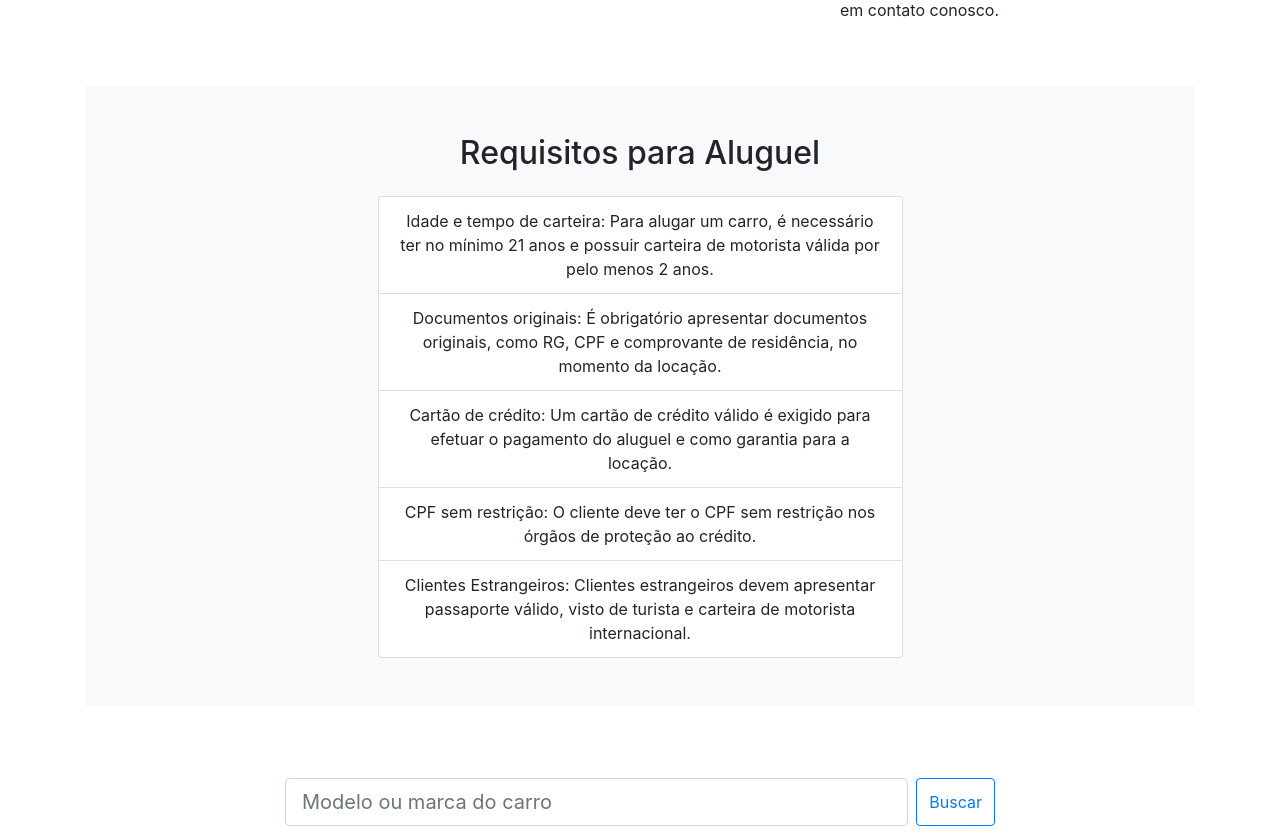
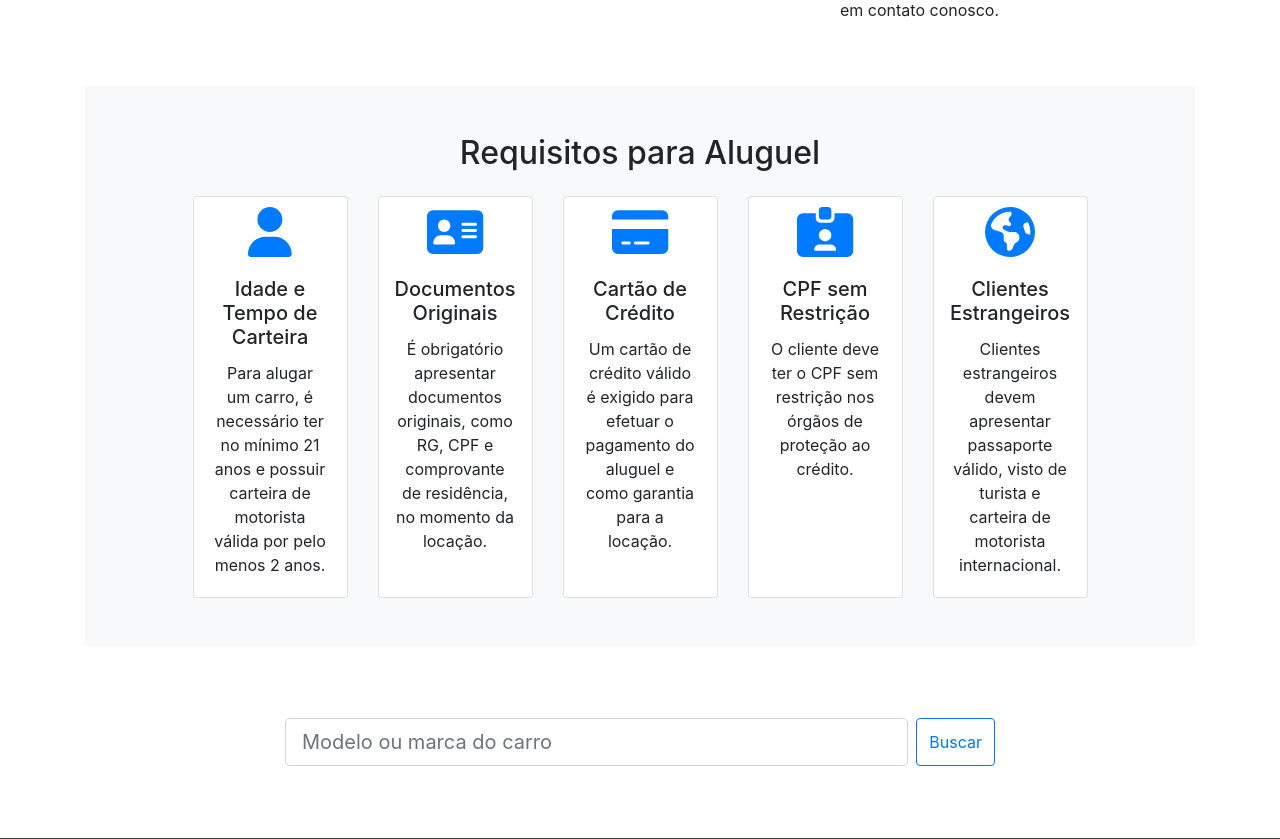
Before and after one commit to saviodev23/Projeto_Web1_Django, a Django app: page / in a window 1280 px wide. Shown: the part 616-1455 px from the top of the page. Run offline with Django 4.2, Linux system fonts and the light colour scheme; the visitor is signed in with stand-in values (Sample User, id 1); data that the repository does not hold is empty; some libraries are stand-ins or nearby versions.

Commit message:
falta add groups e permissoes

```diff
--- a/accounts/urls.py
+++ b/accounts/urls.py
@@ -1,9 +1,7 @@
-from .views import register, login_user, listar_notificacoes
+from .views import register, login_user
 from django.urls import path
 
 urlpatterns = [
     path('login/', login_user, name="logi"),
     path('register/', register, name='register'),
-    path('notificacoes/', listar_notificacoes, name='listar_notificacoes'),
-
 ]
--- a/automovel/views/views_carro.py
+++ b/automovel/views/views_carro.py
@@ -2,7 +2,7 @@ from django.shortcuts import render, redirect, get_object_or_404
 from automovel.forms import FormAddAutomovel
 from automovel.models import Automovel
 from locacao.models import Locacao
-
+from locacaoVeiculos.utils import group_required
 
 def ver_detalhes_carro(request, carro_id):
     if request.user.is_authenticated:
@@ -17,6 +17,7 @@ def ver_detalhes_carro(request, carro_id):
     else:
         return redirect('logi')
 
+@group_required("admin", "/client/login/") # [ 'grupo1', 'grupo2' ]
 def adicionar_carro(request):
     if request.user.is_authenticated:
         if request.method == 'POST':
--- a/locacao/views/views.py
+++ b/locacao/views/views.py
@@ -1,8 +1,11 @@
 from django.db.models import Q
 from django.shortcuts import render
 from automovel.models import Automovel
+from locacaoVeiculos.utils import create_groups
+
 
 def home(request):
+    create_groups()
     carros = Automovel.objects.all()
 
     search_query = request.GET.get('search')
--- a/locacao/views/views_cliente.py
+++ b/locacao/views/views_cliente.py
@@ -8,9 +8,9 @@ from locacao.models import Locacao
 
 def listar_reservas(request):
     if request.user.is_authenticated:
+        # Recupera as reservas feitas pelo cliente logado
         user_id = request.user.id
-        # Recupera as reservas feitas pelo cliente logado
-        reservas = Locacao.objects.filter(cliente=user_id).order_by('data_locacao')
+        reservas = Locacao.objects.filter(cliente=user_id).order_by('-data_locacao')
 
         context = {
             'reservas': reservas
--- a/locacaoVeiculos/urls.py
+++ b/locacaoVeiculos/urls.py
@@ -5,7 +5,7 @@ from django.conf.urls.static import static
 
 
 urlpatterns = [
-    path('client', include('accounts.urls')),
+    path('client/', include('accounts.urls')),
     path('admin/', admin.site.urls),
     path('', include('locacao.urls')),
     path('', include('automovel.urls')),
--- /dev/null
+++ b/locacaoVeiculos/utils.py
@@ -0,0 +1,40 @@
+from django.contrib.auth.decorators import user_passes_test
+from django.contrib.auth.models import Group
+from django.core.exceptions import PermissionDenied
+
+
+def group_required(groups, login_url=None, raise_exception=False):
+    """
+    Decorator for views that checks whether a user has a group permission,
+    redirecting to the log-in page if necessary.
+    If the raise_exception parameter is given, the PermissionDenied exception
+    is raised.
+    """
+
+    def check_perms(user):
+        if isinstance(groups, list):
+            group_names = groups
+        else:
+            group_names = [groups]
+
+        # First check if the user has the permission (even anon users)
+        if user.groups.filter(name__in=group_names).exists():
+            return True
+
+        # In case the 403 handler should be called, raise the exception
+        if raise_exception:
+            raise PermissionDenied
+
+        # As the last resort, show the login form
+        return False
+
+    return user_passes_test(check_perms, login_url=login_url)
+
+
+def create_groups():
+    if not Group.objects.exists():
+        groupAdmin = Group(name='admin')
+        groupAdmin.save()
+
+        groupAdmin = Group(name='cliente')
+        groupAdmin.save()
--- a/templates/assets/static/carro/detalhes.html
+++ b/templates/assets/static/carro/detalhes.html
@@ -25,7 +25,7 @@
       <p><strong>Valor de Locação:</strong> R$ {{ carros.valor_locacao }} dia</p>
       <a href="{% url 'fazer_reserva' carros.id %}" class="btn btn-primary">Fazer Reserva</a>
 	  <a href="/edit/automovel/{{ carros.id }}" class="btn btn-success">Editar Carro</a>
-	  <a href="/remove/automovel/{{ carros.id }}" class="btn btn-outline-danger">Deletar Carro</a>
+	  <a href="/remove/automovel/{{ carros.id }}" class="btn btn-danger">Deletar Carro</a>
 	  <a class="btn btn-secondary" href="{% url 'home' %}">Voltar</a>
     </div>
 {% else %}
@@ -44,7 +44,7 @@
 	        <p><strong>Ficará Disponivel em:</strong> {{ loc.data_devolucao }} as {{ loc.hora_devolucao }}</p>
 	    {% endfor %}
 	  <a href="/edit/automovel/{{ carros.id }}" class="btn btn-success">Editar Carro</a>
-	  <a href="/remove/automovel/{{ carros.id }}" class="btn btn-outline-danger">Deletar Carro</a>
+	  <a href="/remove/automovel/{{ carros.id }}" class="btn btn-danger">Deletar Carro</a>
 	  <a class="btn btn-secondary" href="{% url 'home' %}">Voltar</a>
     </div>
 {% endif %}
--- a/templates/assets/static/index.html
+++ b/templates/assets/static/index.html
@@ -33,14 +33,44 @@
   <div class="container text-center">
     <h2>Requisitos para Aluguel</h2>
     <div class="row mt-4">
-      <div class="col-md-6 offset-md-3">
-        <ul class="list-group">
-          <li class="list-group-item">Idade e tempo de carteira: Para alugar um carro, é necessário ter no mínimo 21 anos e possuir carteira de motorista válida por pelo menos 2 anos.</li>
-          <li class="list-group-item">Documentos originais: É obrigatório apresentar documentos originais, como RG, CPF e comprovante de residência, no momento da locação.</li>
-          <li class="list-group-item">Cartão de crédito: Um cartão de crédito válido é exigido para efetuar o pagamento do aluguel e como garantia para a locação.</li>
-          <li class="list-group-item">CPF sem restrição: O cliente deve ter o CPF sem restrição nos órgãos de proteção ao crédito.</li>
-          <li class="list-group-item">Clientes Estrangeiros: Clientes estrangeiros devem apresentar passaporte válido, visto de turista e carteira de motorista internacional.</li>
-        </ul>
+      <div class="col-md-10 offset-md-1">
+        <div class="card-deck d-flex flex-wrap justify-content-center">
+          <div class="card">
+            <i class="fa-solid fa-user icons"></i>
+            <div class="card-body">
+              <h5 class="card-title">Idade e Tempo de Carteira</h5>
+              <p class="card-text">Para alugar um carro, é necessário ter no mínimo 21 anos e possuir carteira de motorista válida por pelo menos 2 anos.</p>
+            </div>
+          </div>
+          <div class="card">
+           <i class="fa-solid fa-address-card icons"></i>
+            <div class="card-body">
+              <h5 class="card-title">Documentos Originais</h5>
+              <p class="card-text">É obrigatório apresentar documentos originais, como RG, CPF e comprovante de residência, no momento da locação.</p>
+            </div>
+          </div>
+          <div class="card">
+            <i class="fa-solid fa-credit-card icons"></i>
+            <div class="card-body">
+              <h5 class="card-title">Cartão de Crédito</h5>
+              <p class="card-text">Um cartão de crédito válido é exigido para efetuar o pagamento do aluguel e como garantia para a locação.</p>
+            </div>
+          </div>
+          <div class="card">
+            <i class="fa-solid fa-id-card-clip icons"></i>
+            <div class="card-body">
+              <h5 class="card-title">CPF sem Restrição</h5>
+              <p class="card-text">O cliente deve ter o CPF sem restrição nos órgãos de proteção ao crédito.</p>
+            </div>
+          </div>
+          <div class="card">
+            <i class="fa-solid fa-earth-americas icons"></i>
+            <div class="card-body">
+              <h5 class="card-title">Clientes Estrangeiros</h5>
+              <p class="card-text">Clientes estrangeiros devem apresentar passaporte válido, visto de turista e carteira de motorista internacional.</p>
+            </div>
+          </div>
+        </div>
       </div>
     </div>
   </div>
@@ -117,6 +147,15 @@
 {% endif %}
 
 <style>
+
+	.card{
+		justify-content: center;
+		align-items: center;
+	}
+	img{
+		max-width: 300px;
+		height: 200px;
+	}
 	.valor-locacao {
 	  background-color: #007bff;
 	  padding: 3px 3px;
@@ -130,10 +169,14 @@
       }
   }
 
-	img{
-		max-width: 300px;
-		height: 200px;
+	.icons{
+		margin-top: 10px;
+		max-width: 100px;
+		height: 50px;
+		color: #007bff;
 	}
+
+
 </style>
 
 {% endblock %}
--- a/templates/assets/static/locacao/carros_locados.html
+++ b/templates/assets/static/locacao/carros_locados.html
@@ -25,9 +25,9 @@
             <th>Hora de Locação</th>
             <th>Data de Devolução</th>
             <th>Hora de Devolução</th>
-            <th>KM Atual do Veículo</th>
-            <th>Limite de KM/dia</th>
-            <th>Valor de Locação (R$)</th>
+            <th>KM tual do Veículo</th>
+            <th>Limite de KM</th>
+            <th>Valor de Locação</th>
             <th>Status de Locação</th>
             <th>Cancelar Reserva</th>
           </tr>
--- a/templates/assets/static/locacao/crud/locar_carros.html
+++ b/templates/assets/static/locacao/crud/locar_carros.html
@@ -12,8 +12,8 @@
 
   <!-- Formulário de busca -->
   <form method="get" class="form-inline justify-content-center mt-4">
-    <div class="form-group">
-      <input type="text" name="search" class="form-control" placeholder="Cliente ou Chassi">
+    <div class="form-group col-md-8 offset-md-2">
+      <input type="text" name="search" class="form-control form-control-lg mr-sm-2 flex-grow-1" placeholder="Cliente ou Chassi">
     </div>
     <button type="submit" class="btn btn-primary ml-2">Buscar</button>
   </form>
--- a/templates/assets/static/navbar.html
+++ b/templates/assets/static/navbar.html
@@ -1,5 +1,3 @@
-<!-- Barra de navegação -->
-<!-- Barra de navegação -->
 <nav class="navbar navbar-expand-lg navbar-dark bg-dark">
   <a class="navbar-brand" href="{% url 'home' %}">RentCars</a>
   <button class="navbar-toggler" type="button" data-toggle="collapse" data-target="#navbarNav" aria-controls="navbarNav" aria-expanded="false" aria-label="Toggle navigation">
@@ -30,7 +28,6 @@
 	        <a class="nav-link dropdown-toggle" id="navbarDropdown" href="#" role="button" data-bs-toggle="dropdown" aria-expanded="false"><i class="fas fa-user fa-fw"></i></a>
 	        <ul class="dropdown-menu dropdown-menu-end" aria-labelledby="navbarDropdown">
 	            <li><a class="text-danger dropdown-item" href="">{{ user.username }}</a></li>
-		        <li><a class="dropdown-item" href="{% url 'listar_notificacoes' %}">Notificações</a></li>
 	            <li><a class="dropdown-item" href="{% url 'add_carro' %}">Adicionar Automovel</a></li>
 		        <li><a class="dropdown-item" href="{% url 'add_marca' %}">Adicionar Marca</a></li>
 		        <li><a class="dropdown-item" href="{% url 'add_modelo' %}">Adicionar Modelo</a></li>
```
Also changed, not shown: accounts/views.py (+2 -10 lines), templates/assets/static/carro/marca/edit_marca.html (+18 -9 lines), templates/assets/static/carro/modelo/add_modelo.html (+20 -19 lines), templates/assets/static/carro/modelo/edit_modelo.html (+18 -9 lines), templates/assets/static/listar_notificacoes.html (deleted, +0 -32 lines), templates/assets/static/locacao/crud/editar_reservas.html (+6 -3 lines).
